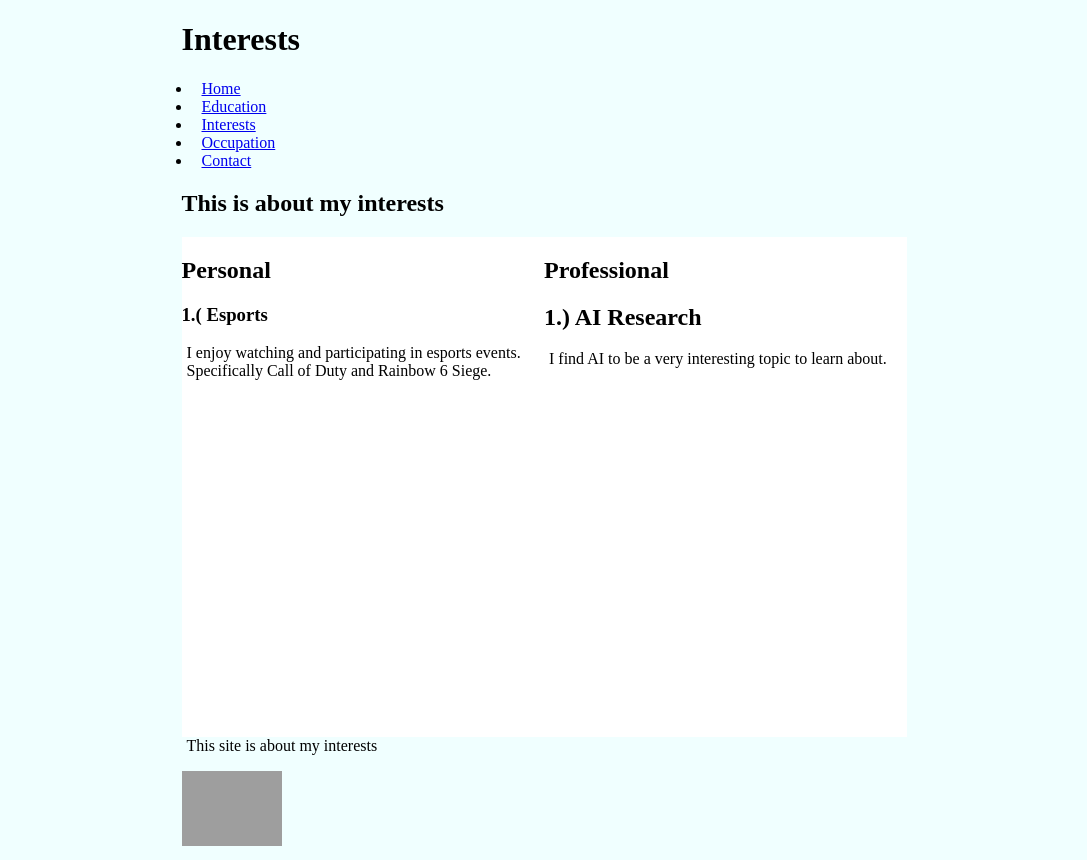
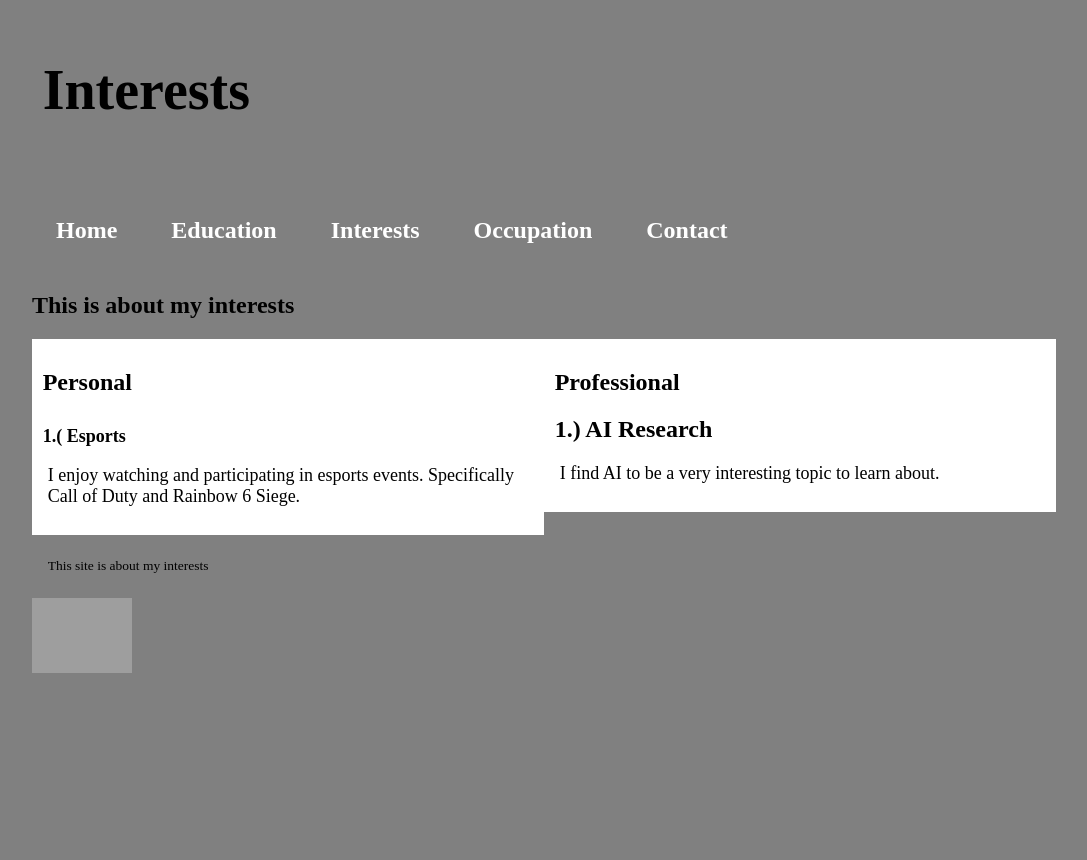
Before and after one commit to cyruschester/cyruschester.github.io, a plain HTML site: page interests.htm in a window 1280 px wide. Shown: the whole page, without its empty margins (96-1183 px from the left). After the commit the page ends 800 px from the top, so only its background shows below. Drawn offline with nearby package versions, Linux system fonts and the light colour scheme; some packages are replaced by stand-ins of ours; grey boxes are pictures that could not be loaded; a script that the page names is missing.

Commit message:
Refactor CSS for responsive design and styling

```diff
--- a/style/main.css
+++ b/style/main.css
@@ -1,41 +1,109 @@
-/*@author: Cyrus Chester, Date Developed 2/2/2026, Tested 2/2/2026 */
+/*@author: Cyrus Chester, Date Developed 2/2/2026, Tested 2/8/2026 */
 @media only screen and (max-width: 2024px) {
-    #mobile_menu {display:none;}
+    #mobile_menu {display: none;}
 }
+@media only screen and (max-width: 959px) {
+    #mobile_menu {display: none;}
+}
+@media only screen and (max-width: 767px) {
+    #mobile_menu {display: block;}
+    #nav_menu { display: none }
+    header h2 { font-size: 1.375em;}
+    header h3 { font-size: .8125em;}
+    p{ font-size: .875em; }
+    article h1, main h2, aside
+    { font-size: 1em; }
+    aside li { font-size: .875em; }
+    }
+@media only screen and (max-width: 479px){
+    #mobile_menu {display: block;}
+    #nav_menu { display: none }
+    header h2 { font-size: 1.375em;}
+    header h3 { font-size: .8125em;}
+    p{ font-size: .875em; }
+    article h1, main h2, aside
+    { font-size: 1em; }
+    aside li { font-size: .875em; }
+    }
 /*the style for the body*/
 body{
-    width: 725px;
-    background-color: azure;
+    font-size: 1em;
+    width: 90%;
+    max-width:1024px;
+    background-color: gray;
     margin: 10px auto;
 }
+header{
+    width: 47.917%;      /*940/960*100 = %97.917 */
+    padding: 10px 1.0417%;
+    clear: both;
+    font-size: 2em;
+}
 main {
-    width: 50%;
-    height: 500px;
+    width: 47.917%;
+    padding: 10px 1.0417%;
     background-color:#ffffff; /*this color is for white*/
     float:left;
 }
 aside{
-     width: 50%;
-    height: 500px;
+     width: 47.917%;
+    padding: 10px 1.0417%;
     background-color:#ffffff; /*this color is for white*/
     float:right;
 }
 
-h1,h2 {
-    padding:to x;
+h1{
+    font-size: 1.75em;
+    padding:to 10px;
+}
+h2 {
+    font-size: 1.5em;
+    padding:to 10px;
+}
+h3 {
+    font-size: 1.125em;
+    padding-top: 10px;
 }
 p {
+    font-size: 1.125em;
     padding-left: 5px;
     padding-right: 5px;
-}footer {
-    clear:both;
 }
-ul{
+blockquote {
+    width: 47.917%;
+    padding: 10px 1.0417%;
+    float:center;
+}
+footer {
+    font-size: .75em;
+    width: 97.917%;
+    padding: 10px 1.0417%;
+    clear: both;
+}
+li{
     padding-left: 10px;
 }
 li {
     padding-left:10px;
 }
+    #nav_menu ul{
+        list-style-type: none;
+        padding: 1em 0;
+        font-size: 1.5em;
+        text-align: left;
+    }
+    #nav_menu li{
+        display: inline;
+        padding: 0 1em;
+    }
+    #nav_menu ul li a{
+        font-weight: bold;
+        color: #ffffff;
+    }
+    #nav_menu ul li a{
+        text-decoration: none;
+
+    }
 .bluetouch img {
     border: 10px solid #B5D3E7;
     margin: 0;
@@ -48,5 +116,4 @@ li {
 
 img{
   position: static;
-
 }
```
